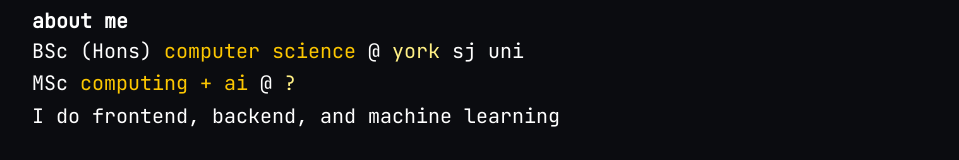
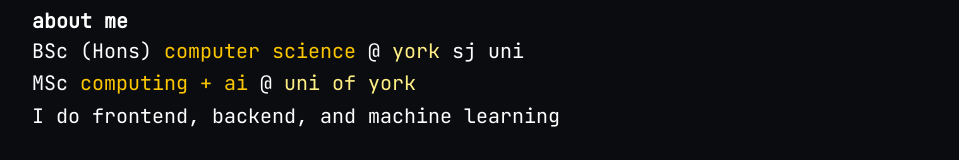
Before and after one commit to CalRL/cal.ceo5, a React (Vite) app: page / in a window 1280 px wide. Shown: the part 239-399 px from the top of the page, without its empty margins (160-1119 px from the left). Built offline with nearby package versions, Linux system fonts and the light colour scheme.

Commit message:
add uoy in about me

```diff
--- a/src/components/AboutComponent.tsx
+++ b/src/components/AboutComponent.tsx
@@ -20,7 +20,7 @@ export function AboutComponent() {
                 <span className="">MSc</span> {" "}
                 <span className="text-yellow-400">computing + ai </span>
                 <span>@{" "}</span>
-                <span className="text-yellow-200">?</span>
+                <span className="text-yellow-200">uni of york</span>
               </div>
 
               <div>I do frontend, backend, and machine learning </div>
```
